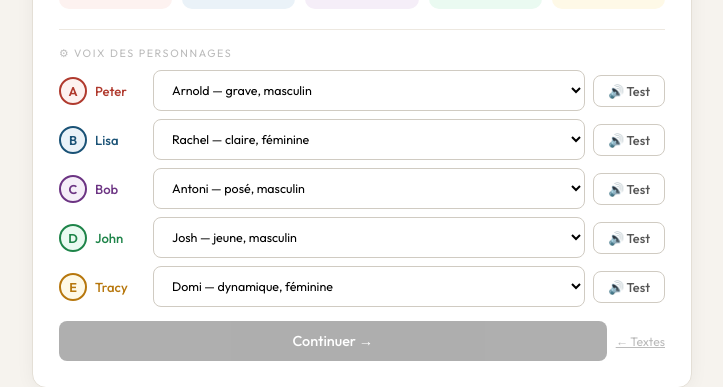
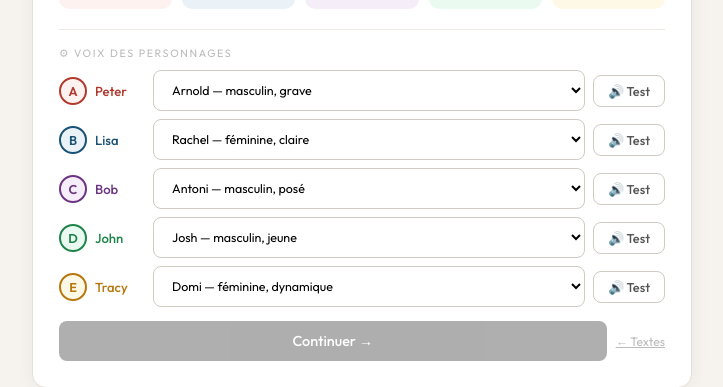
Before and after one commit to Pauline-Mamo/george-kaplan, a React (Vite) app: page / in a window 1280 px wide. Both pictures are taken after a click on the element 640 px from the left and 250 px from the top of the page. Shown: the part 276-663 px from the top of the page, without its empty margins (278-1001 px from the left). Built offline with nearby package versions, Linux system fonts and the light colour scheme.

Commit message:
Update App.jsx

```diff
--- a/src/App.jsx
+++ b/src/App.jsx
@@ -4,15 +4,27 @@ import { useState, useEffect, useRef } from "react";
    CHARACTERS
 ───────────────────────────────────────────────────────────────────────── */
 const VOICE_IDS = [
-  { id:"VR6AewLTigWG4xSOukaG", label:"Arnold — grave, masculin" },
-  { id:"21m00Tcm4TlvDq8ikWAM", label:"Rachel — claire, féminine" },
-  { id:"ErXwobaYiN019PkySvjV", label:"Antoni — posé, masculin" },
-  { id:"TxGEqnHWrfWFTfGW9XjX", label:"Josh — jeune, masculin" },
-  { id:"AZnzlk1XvdvUeBnXmlld", label:"Domi — dynamique, féminine" },
-  { id:"EXAVITQu4vr4xnSDxMaL", label:"Bella — douce, féminine" },
-  { id:"pNInz4obpgDQGcFmaJgB", label:"Adam — profond, masculin" },
+  { id:"21m00Tcm4TlvDq8ikWAM", label:"Rachel — féminine, claire" },
+  { id:"AZnzlk1XvdvUeBnXmlld", label:"Domi — féminine, dynamique" },
+  { id:"EXAVITQu4vr4xnSDxMaL", label:"Bella — féminine, douce" },
+  { id:"MF3mGyEYCl7XYWbV9V6O", label:"Elli — féminine, jeune" },
+  { id:"LcfcDJNUP1GQjkzn1xUU", label:"Emily — féminine, sereine" },
+  { id:"XrExE9yKIg1WjnnlVkGX", label:"Matilda — féminine, chaleureuse" },
+  { id:"jsCqWAovK2LkecY7zXl4", label:"Freya — féminine, confiante" },
+  { id:"oWAxZDx7w5VEj9dCyTzz", label:"Grace — féminine, douce" },
+  { id:"z9fAnlkpzviPz146aGWa", label:"Glinda — féminine, lumineuse" },
+  { id:"ErXwobaYiN019PkySvjV", label:"Antoni — masculin, posé" },
+  { id:"VR6AewLTigWG4xSOukaG", label:"Arnold — masculin, grave" },
+  { id:"pNInz4obpgDQGcFmaJgB", label:"Adam — masculin, profond" },
+  { id:"TxGEqnHWrfWFTfGW9XjX", label:"Josh — masculin, jeune" },
+  { id:"yoZ06aMxZJJ28mfd3POQ", label:"Sam — masculin, énergique" },
+  { id:"ODq5zmih8GrVes37Dizd", label:"Patrick — masculin, autoritaire" },
+  { id:"g5CIjZEefAph4nQFvHAz", label:"Ethan — masculin, doux" },
+  { id:"onwK4e9ZLuTAKqWW03F9", label:"Daniel — masculin, britannique" },
+  { id:"N2lVS1w4EtoT3dr4eOWO", label:"Callum — masculin, intense" },
+  { id:"GBv7mTt0atIp3Br8iCZE", label:"Thomas — masculin, calme" },
+  { id:"bVMeCyTHy58xNoL34h3p", label:"Jeremy — masculin, américain" },
 ];
-
 const GK_CHARACTERS = [
   { id:"A", name:"Peter",  color:"#b03a2e", bg:"#fdf2f0", voiceId:"VR6AewLTigWG4xSOukaG", stability:0.55, similarity:0.80, style:0.20 },
   { id:"B", name:"Lisa",   color:"#1a5276", bg:"#eaf2f8", voiceId:"21m00Tcm4TlvDq8ikWAM", stability:0.65, similarity:0.85, style:0.15 },
@@ -792,9 +804,30 @@ if (screen==="choose") return (<><style>{CSS}</style>
            <button className="btn btn-gh btn-sm"
   onClick={async()=>{
     stopAllAudio();
+    _stopFlag = false;
+    stopRef.current = false;
     await new Promise(r=>setTimeout(r,80));
+    const testChar = {...ch};
+    const cacheKey = `${testChar.voiceId}:test`;
+    delete audioCache[cacheKey];
     try{
-                  await fetchAndPlayLine("Bonjour, je suis " + ch.name, ch);
+      const res = await fetch("/api/tts",{
+        method:"POST",
+        headers:{"Content-Type":"application/json"},
+        body:JSON.stringify({
+          text:"Bonjour, voici ma voix.",
+          voiceId: testChar.voiceId,
+          stability: testChar.stability,
+          similarity: testChar.similarity,
+          style: testChar.style,
+        }),
+      });
+      if(!res.ok) return;
+      const blob = await res.blob();
+      const url = URL.createObjectURL(blob);
+      const audio = new Audio(url);
+      _currentAudio = audio;
+      audio.play();
     }catch(e){}
   }}>
   🔊 Test
```
Lines whose indentation alone changed are shown as unchanged.
